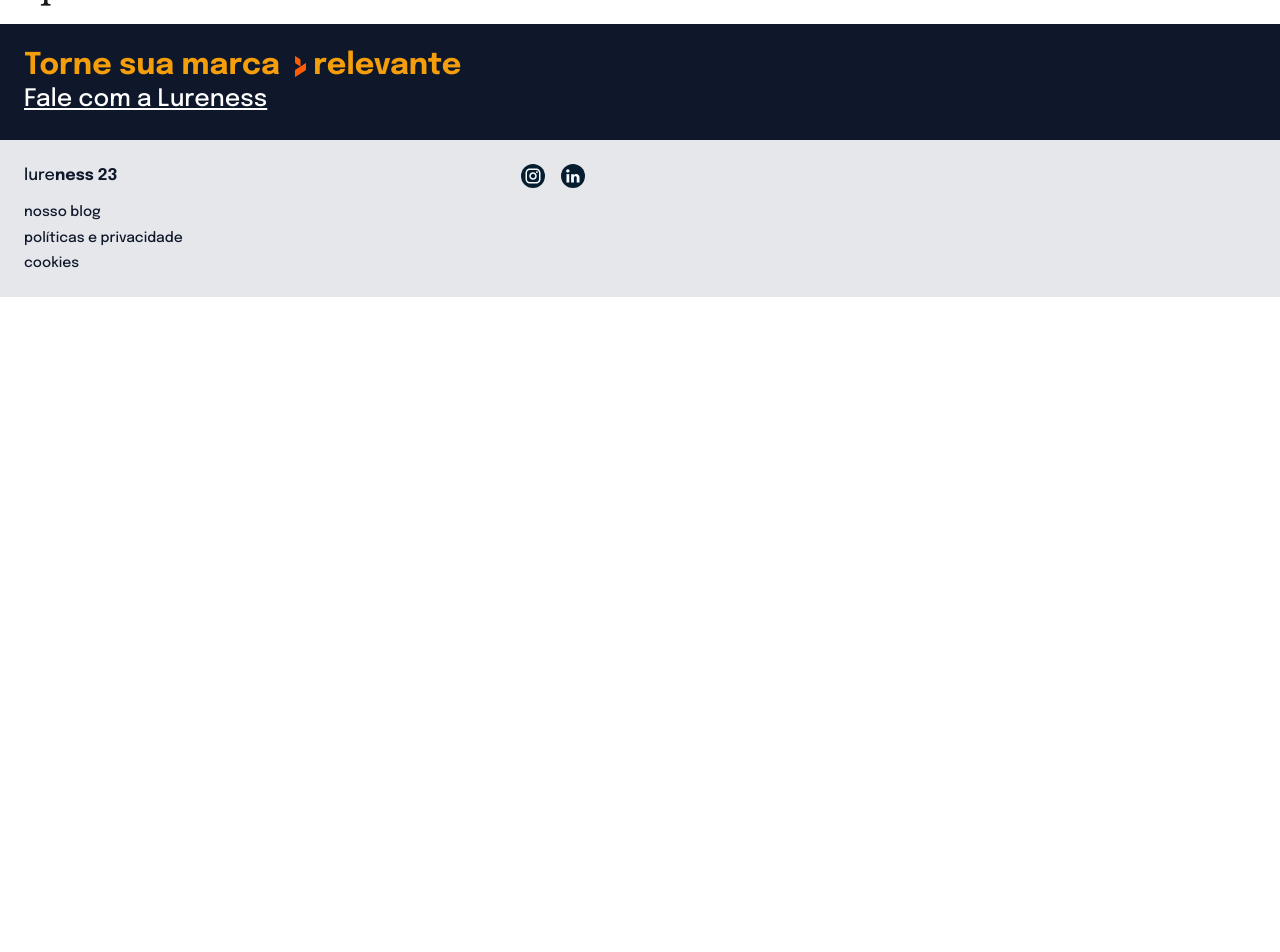
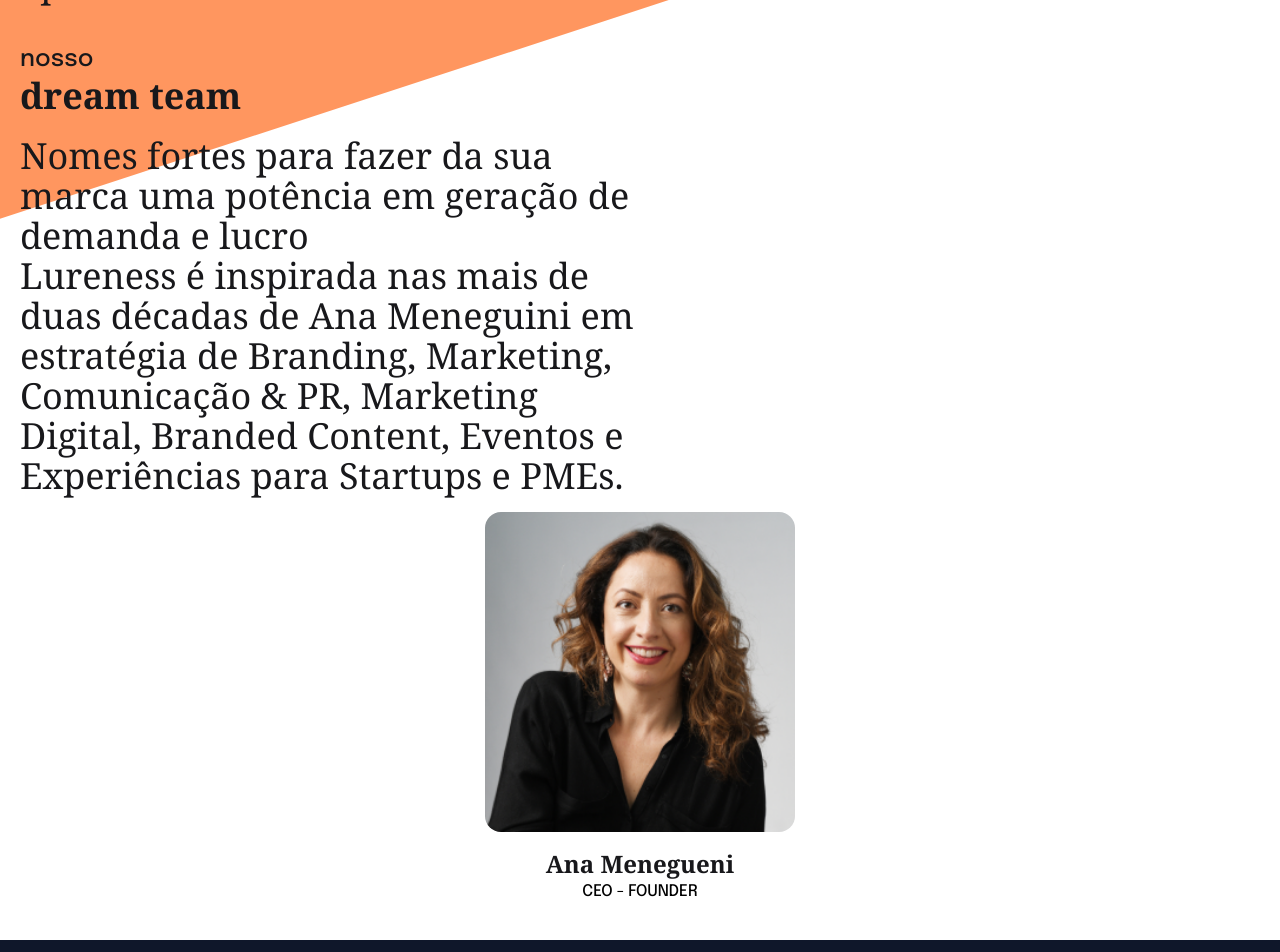
Before and after one commit to Jeyel92/lureness, a Next.js app: page /sobre in a window 1280 px wide. Shown: the part 1700-2652 px from the top of the page. Before the commit the page ends 1997 px from the top, so only its background shows below. Built offline with nearby package versions, Linux system fonts and the light colour scheme.

Commit message:
feat: add Team componente

```diff
--- /dev/null
+++ b/src/components/Team.tsx
@@ -0,0 +1,48 @@
+import Image from 'next/image'
+export default function Team() {
+  return (
+    <section id="team">
+      <div className="p-5">
+        <div className=" text-zinc-900 md:text-zinc-900  ">
+          <h2 className="w-80  text-base md:text-2xl font-normal mb-5 grid">
+            nosso&nbsp;
+            <span className="text-3xl md:text-4xl font-bold font-serif">
+              dream team
+            </span>
+          </h2>
+          <p className="w-[22rem] md:w-3/4 lg:w-2/3 xl:w-1/2  text-sm md:text-4xl font-normal md:font-serif leading-tight">
+            Nomes fortes para fazer da sua marca uma potência em geração de
+            demanda e lucro
+            <br />
+            Lureness é inspirada nas mais de duas décadas de Ana Meneguini em
+            estratégia de Branding, Marketing, Comunicação & PR, Marketing
+            Digital, Branded Content, Eventos e Experiências para Startups e
+            PMEs.
+          </p>
+        </div>
+        <div className="flex flex-wrap justify-center">
+          <div className="py-4 lg:w-1/4 md:w-1/2">
+            <div className="h-full flex flex-col items-center text-center">
+              <Image
+                className="flex-shrink-0 rounded-2xl w-full h-80 object-cover object-center mb-4 "
+                src="/team/ana.png"
+                alt="Logo team"
+                width={343}
+                height={272}
+              />
+
+              <div className="w-full">
+                <h2 className="text-zinc-900 text-2xl font-bold font-serif">
+                  Ana Menegueni
+                </h2>
+                <h3 className="ext-zinc-900 text-base font-normal">
+                  CEO - FOUNDER
+                </h3>
+              </div>
+            </div>
+          </div>
+        </div>
+      </div>
+    </section>
+  )
+}
--- a/src/pages/sobre.tsx
+++ b/src/pages/sobre.tsx
@@ -2,6 +2,7 @@
 import Cta from '~/components/Cta'
 import Hero from '~/components/Hero'
 import Layout from '~/components/Layout'
+import Team from '~/components/Team'
 
 export default function SobrePage() {
   return (
@@ -51,6 +52,7 @@
           </p>
         </div>
       </section>
+      <Team />
     </Layout>
   )
 }
```
Also changed, not shown: public/team/ana.png (added).
